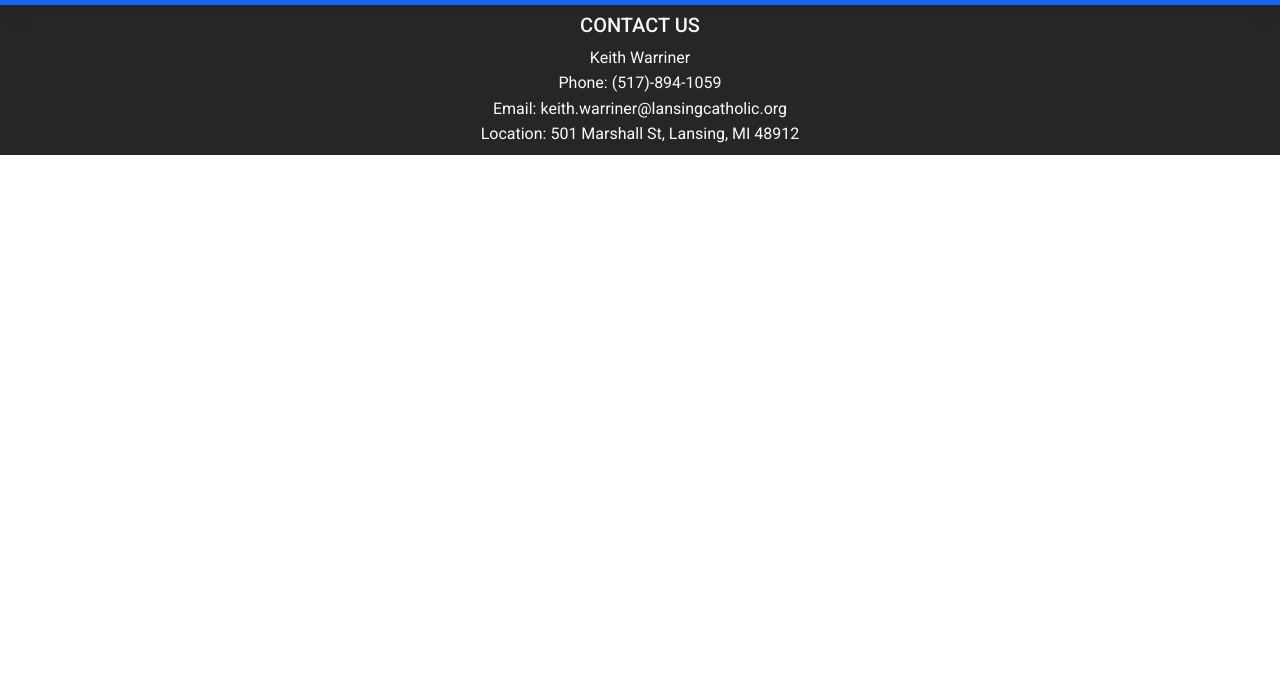
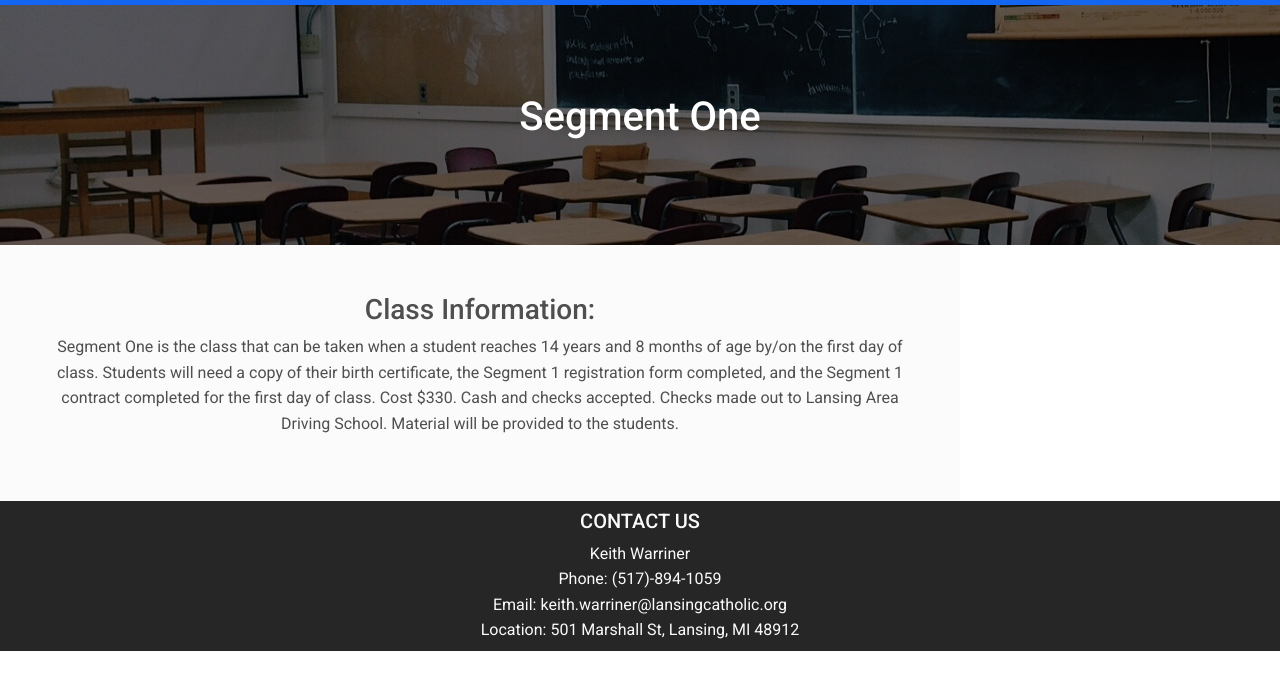
Before and after one commit to warrinerbros/warrinerbros.github.io, a website: page segment-one.html in a window 1280 px wide. Shown: the part 62-752 px from the top of the page. Drawn offline with Linux system fonts and the light colour scheme.

Commit message:
added background images

```diff
--- a/segment-one.html
+++ b/segment-one.html
@@ -67,6 +67,36 @@
     </nav>
     <!-- Navbar -->
 
+    <!-- Background image -->
+      <div
+        class="p-3 text-center bg-image"
+        style="
+          background-image: url(img/classroom.jpg);
+          height: 240px;
+        "
+      >
+        <div class="mask" style="background-color: rgba(0, 0, 0, 0.6);">
+          <div class="d-flex justify-content-center align-items-center h-100">
+            <div class="text-white">
+              <h1 class="mb-3">Segment One</h1>
+            </div>
+          </div>
+        </div>
+      </div>
+    <!-- Background image -->
+
+
+    <!-- Class Information -->
+      <div class="p-5 w-75 text-center bg-light">
+        <h3>Class Information:</h3>
+        <p>Segment One is the class that can be taken when a student reaches 14 years and 8 months of age by/on the first day of class.
+           Students will need a copy of their birth certificate, the Segment 1 registration form completed, and the Segment 1 contract completed for the first day of class.
+            Cost $330. Cash and checks accepted.  Checks made out to Lansing Area Driving School.
+              Material will be provided to the students.
+        </p>
+      </div>
+    <!-- Class Information -->
+
 
     <!-- Footer -->
     <footer class="text-center text-light bg-dark mt-auto">
```
Also changed, not shown: index.html (+19 -5 lines), img/classroom.jpg (added), img/road.jpg (added).
